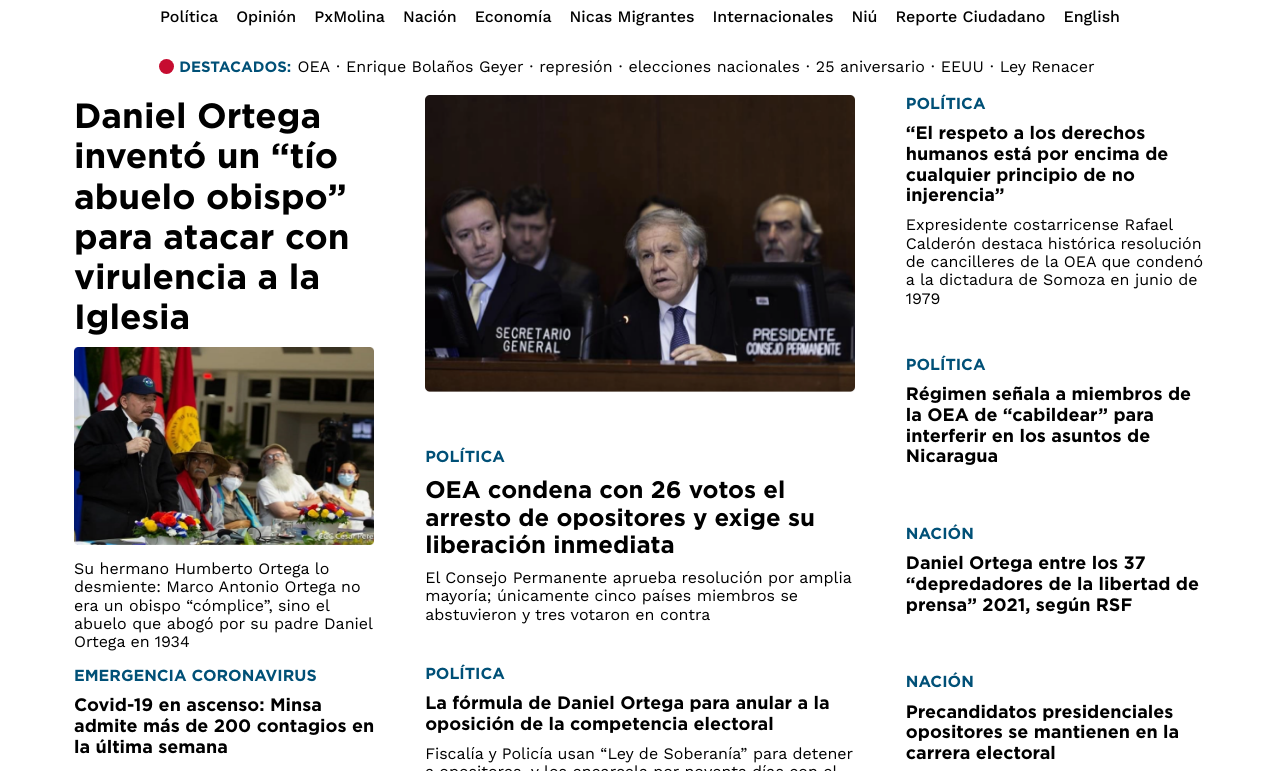
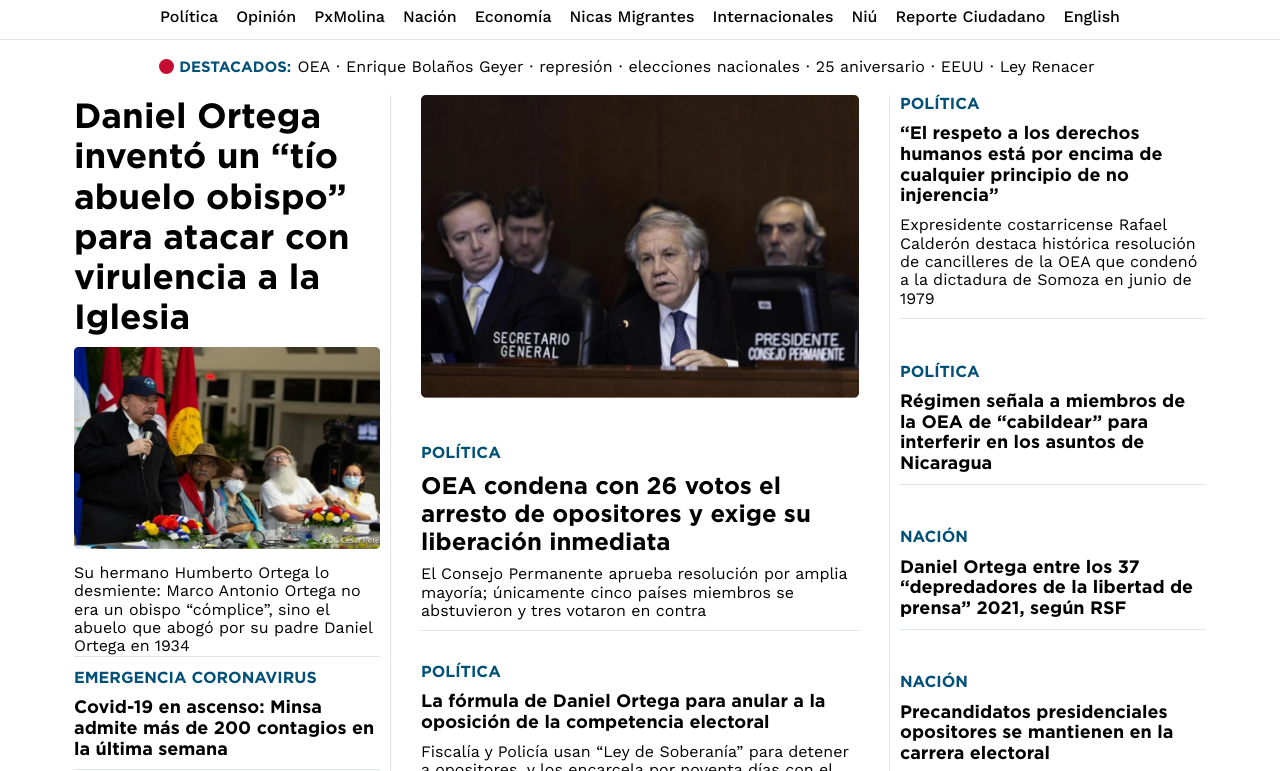
Before and after one commit to riquelmedylan/confidencial-header, a plain HTML site: page index.html in a window 1280 px wide. Shown: the part 141-912 px from the top of the page. Drawn offline with nearby package versions, Linux system fonts and the light colour scheme.

Commit message:
agregnado los borders

```diff
--- a/styles/index.css
+++ b/styles/index.css
@@ -8,6 +8,7 @@
      --black-color: #000000;
      --blue-color: #005077;
      --red-color: #c60c30;
+     --border-color: #dde5ed;
 }
 
 @font-face {
@@ -18,12 +19,12 @@
 /* header  */
 
 .header {
-     border-bottom: 1px solid var(--white-color);
+     border-bottom: 1px solid var(--border-color);
      height: clamp(11em, 11em, 14em);
      width: 100%;
 }
 .header__container-rectangle {
-     border-bottom: 1px solid var(--white-color);
+     border-bottom: 1px solid var(--border-color);
      width: 100%;
 }
 .header__container-between {
@@ -205,7 +206,7 @@
 .section__notices {
      display: grid;
      grid-template-columns: 1fr 1.4fr 1fr;
-     column-gap: 30px;
+     column-gap: 20px;
      height: 55em;
      margin-bottom: 10px;
 }
@@ -223,13 +224,13 @@
 
 .grid-item:nth-child(1) {
      grid-column: 1/2;
-     border-right: 1px solid var(--white-color);
+     border-right: 1px solid var(--border-color);
 }
 .grid-item:nth-child(2) {
      grid-column: 2/3;
 }
 .grid-item:nth-child(3) {
-     border-left: 1px solid var(--white-color);
+     border-left: 1px solid var(--border-color);
      grid-column: 3/4;
 }
 .title__principal {
@@ -274,4 +275,18 @@
      margin-right: 15px;
 }
 
-/* creo que me pude haber ahorrado bastante codigo dandole un height al grid-item y despues hacerle un space-evenly pero bueno a lo ultimo se me cayó la idea */
+.container__daniel,
+.container__covid,
+.container__oea,
+.container__politic-two,
+.container__politic-three,
+.container__politic-four,
+.container__daniel-two {
+     border-bottom: 1px solid var(--border-color);
+}
+
+.container__politic-two,
+.container__oea,
+.container__politic-three {
+     padding-bottom: 10px;
+}
```
